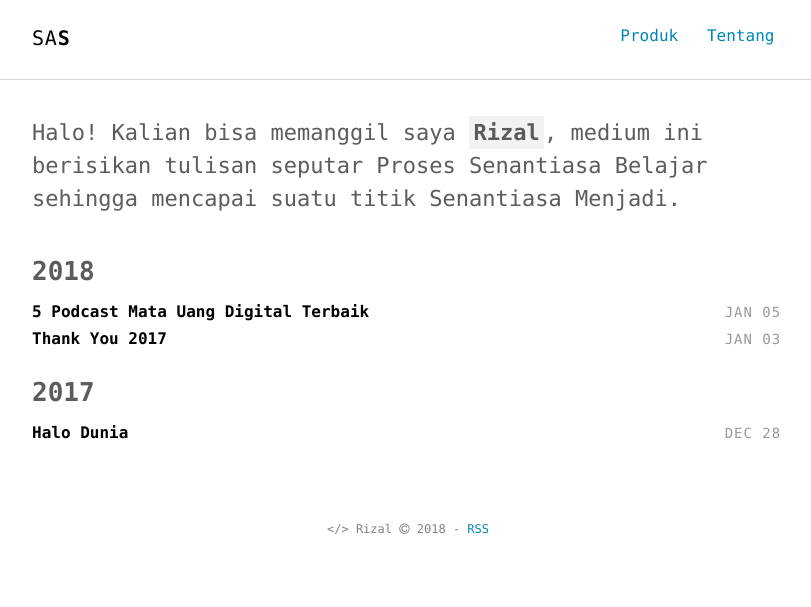
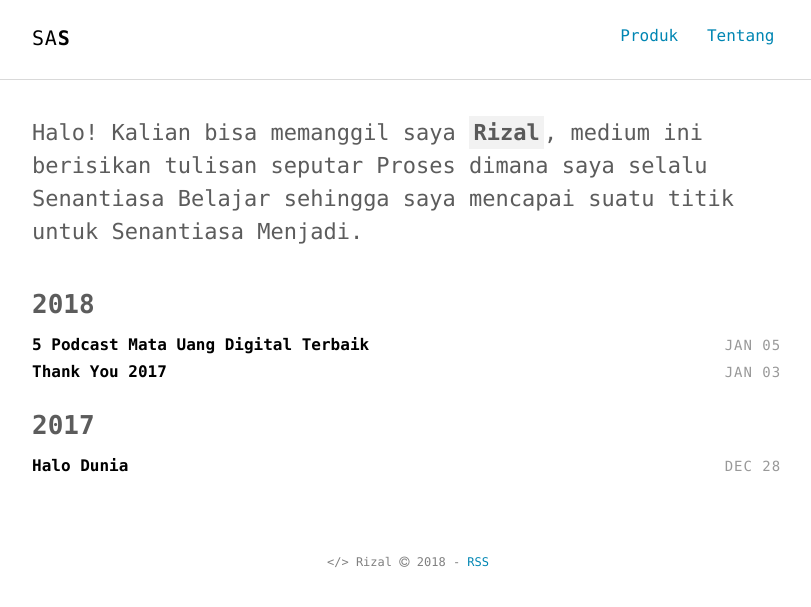
Before and after one commit to syafrizaladi/saktia, a Jekyll site: the page built from index.html, in a window 1280 px wide. Shown: the top 607 px of the page, without its empty margins (232-1043 px from the left). Built offline with Jekyll 4.4.1, drawn with Linux system fonts in a browser that asks for light colours.

Commit message:
Update _config.yml

```diff
--- a/_config.yml
+++ b/_config.yml
@@ -31,7 +31,7 @@ sass:
 author:
   name     : "Rizal"
   job      : "Scrum Master"
-  bio      : "Proses Senantiasa Belajar sehingga mencapai suatu titik Senantiasa Menjadi"
+  bio      : "Proses dimana saya selalu Senantiasa Belajar sehingga saya mencapai suatu titik untuk Senantiasa Menjadi"
   thumb    : /images/author.jpg
   email    : syafrizaladi@saktia.com
   url      : http://syafrizaladi.github.io
```
